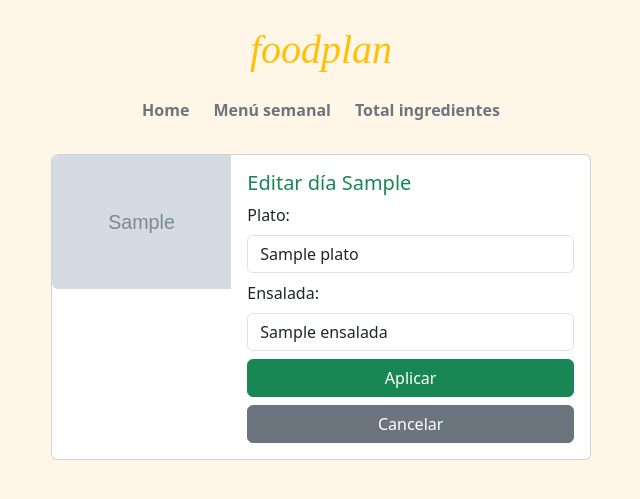
After one commit to dsveraa/foodplan, a Flask app: page /combination/1 in a window 1280 px wide. The commit adds this page. Shown: the top 499 px of the page, without its empty margins (319-959 px from the left). Run offline with Flask 3, Linux system fonts and the light colour scheme; tables that the repository leaves empty hold one stand-in row (values such as "Sample post"); grey boxes marked "Sample" are stand-in pictures; some libraries are stand-ins or nearby versions; some web fonts are replaced.

Commit message:
feat: edición de combinación por día

```diff
--- a/app/routes.py
+++ b/app/routes.py
@@ -1,14 +1,56 @@
 from flask import render_template, request, redirect, url_for, jsonify
 from . import db
-from .models import Plato, Combinacion, Carbohidrato, PlatoIngrediente
+from .models import Plato, Ensalada, Combinacion, Carbohidrato, PlatoIngrediente
 from datetime import datetime, timedelta
 from werkzeug.security import generate_password_hash, check_password_hash
 import json
 import pprint
 
 from .utils.debugging import printn
+from .utils.get_static_url import get_static_url as gsu
 
 def register_routes(app):
+    @app.route('/change_combination', methods=['POST'])
+    def change_combination():
+        '''
+        - recibir id de plato
+        - recibir id de ensalada
+        - recibir id de día
+        - modificar columnas de Combinacion según esos datos
+        '''
+        dia_id = request.form.get('dia_id')
+        plato_id = request.form.get('plato_id')
+        ensalada_id = request.form.get('ensalada_id')
+
+        combinacion = Combinacion.query.get(dia_id)
+
+        combinacion.plato_id = plato_id
+        combinacion.ensalada_id = ensalada_id
+        db.session.commit()
+
+        return redirect("week")
+        return jsonify({'message': f'Nuevo plato asignado al día {combinacion.dia}','plato': combinacion.platos.nombre}), 200
+
+    @app.route('/combination/<combinacion_id>')
+    def combination(combinacion_id):
+        '''
+        - listar platos
+        - listar ensaladas
+        - obtener combinación por id
+        - seleccionar plato y ensalada
+        - aplicar a combinación por id (/change_combination, methods=[POST])
+        '''
+        platos_obj = Plato.query.order_by(Plato.id).all()
+        ensaladas_obj = Ensalada.query.order_by(Ensalada.id).all()
+        combinacion_obj = Combinacion.query.get(combinacion_id)
+
+        platos = [{'id': plato.id, 'nombre': plato.nombre} for plato in platos_obj]
+        ensaladas = [{'id': ensalada.id, 'nombre': ensalada.nombre} for ensalada in ensaladas_obj]
+        combinacion = {'id': combinacion_obj.id, 'plato': combinacion_obj.platos.nombre, 'ensalada': combinacion_obj.ensaladas.nombre, 'dia': combinacion_obj.dia, 'imagen': gsu(combinacion_obj.platos.imagen), 'plato_actual_id': combinacion_obj.plato_id, 'ensalada_actual_id': combinacion_obj.ensalada_id }
+
+        return render_template("change_combination.html", platos=platos, ensaladas=ensaladas, combinacion=combinacion)
+        # return jsonify({'platos': platos, 'ensaladas': ensaladas, 'combinacion': combinacion}), 200
+
     @app.route('/ingredients')
     def ingredients():
         '''
@@ -104,13 +146,15 @@ def register_routes(app):
                 "fecha": dias_con_fechas[i]["fecha"],
                 "plato_nombre": combinacion.platos.nombre if combinacion.platos else None,
                 "ensalada_nombre": combinacion.ensaladas.nombre if combinacion.ensaladas else None,
-                "plato_imagen": combinacion.platos.imagen if combinacion.platos else None,
+                "plato_imagen": gsu(combinacion.platos.imagen) if combinacion.platos else None,
                 "plato_ingredientes": plato_ingredientes,
                 "plato_preparacion": combinacion.platos.preparacion if combinacion.platos else None,
+                "id": combinacion.id
             }
             dias_data.append(dia_info)
 
         return render_template("week.html", dias_data=dias_data)
+        # return jsonify({"dias_data": dias_data})
 
 
     @app.route('/')
@@ -176,8 +220,7 @@ def register_routes(app):
                     })
 
             preparacion = combinacion_obj.platos.preparacion if combinacion_obj.platos else None
-            imagen_relativa = combinacion_obj.platos.imagen if combinacion_obj.platos else None
-            imagen_url = url_for('static', filename=imagen_relativa) if imagen_relativa else None
+            imagen_url = gsu(combinacion_obj.platos.imagen)
 
         else:
             plato_nombre = None
--- /dev/null
+++ b/app/templates/change_combination.html
@@ -0,0 +1,39 @@
+{% extends 'base.html' %}
+
+{% block title %}foodplan{% endblock %}
+
+{% block content %}
+
+<div class="card my-3" style="max-width: 540px;">
+    <div class="row g-0">
+        <div id="imagen" class="col-md-4">
+            <img src="{{ combinacion.imagen }}" class="img-fluid rounded-start" alt="imagen del plato">
+        </div>
+        <div class="col-md-8">
+            <div class="card-body">
+                <h5 class="card-title text-success">Editar día {{ combinacion.dia }}</h5>
+                <form class="d-flex flex-column gap-2" action="/change_combination" method="POST">
+                    <input type="hidden" name="dia_id" value="{{ combinacion.id }}">
+                    <label for="plato">Plato:</label>
+                    <select class="form-control" name="plato_id" id="plato">
+                        {% for plato in platos %}
+                            <option value="{{ plato.id }}" {% if plato.id == combinacion.plato_actual_id %}selected{% endif %}>{{ plato.nombre }}</option>
+                        {% endfor %}
+                    </select>
+                    <label for="ensalada">Ensalada:</label>
+                    <select class="form-control" name="ensalada_id" id="ensalada">
+                        {% for ensalada in ensaladas %}
+                            <option value="{{ ensalada.id }}" {% if ensalada.id == combinacion.ensalada_actual_id %}selected{% endif %}>{{ ensalada.nombre }}</option>
+                        {% endfor %}
+                    </select>
+                    <button class="btn btn-success" type="submit">Aplicar</button>
+                </form>
+                <div class="d-flex flex-column mt-2">
+                    <button type="button" class="btn btn-secondary" onclick="window.history.back()">Cancelar</button>
+                </div>
+            </div>
+        </div>
+    </div>
+</div>
+
+{% endblock %}
--- a/app/templates/week.html
+++ b/app/templates/week.html
@@ -8,7 +8,7 @@
     <div class="card mb-3" style="max-width: 540px;">
         <div class="row g-0">
             <div id="imagen{{ loop.index }}" class="col-md-4">
-                <img src="{{ url_for('static', filename=dia.plato_imagen) }}" class="img-fluid rounded-start"
+                <img src="{{ dia.plato_imagen }}" class="img-fluid rounded-start"
                     alt="{{ dia.plato_nombre }}">
             </div>
             <div class="col-md-8">
@@ -22,6 +22,9 @@
                             data-imagen="#imagen{{ loop.index }}">
                             Detalles
                         </button>
+                        <a href="/combination/{{ dia.id }}" class="btn btn-warning ms-2" >
+                            Editar
+                        </a>
                     </div>
                     <div class="detalles-content" id="detalles{{ loop.index }}">
                         <div class="mt-4">
--- /dev/null
+++ b/app/utils/get_static_url.py
@@ -0,0 +1,4 @@
+from flask import url_for
+
+def get_static_url(filename):
+    return url_for('static', filename=filename) if filename else None
```
